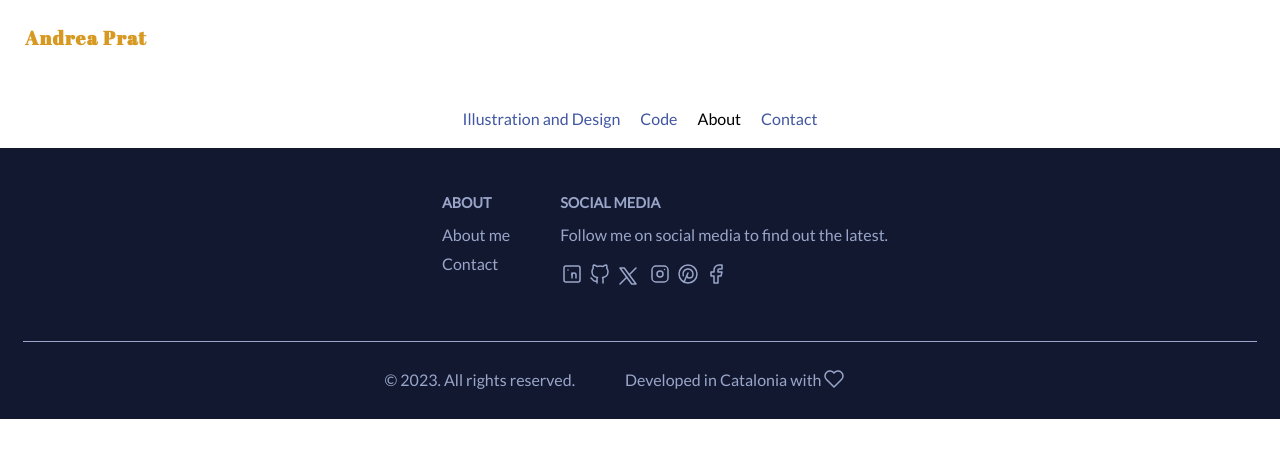
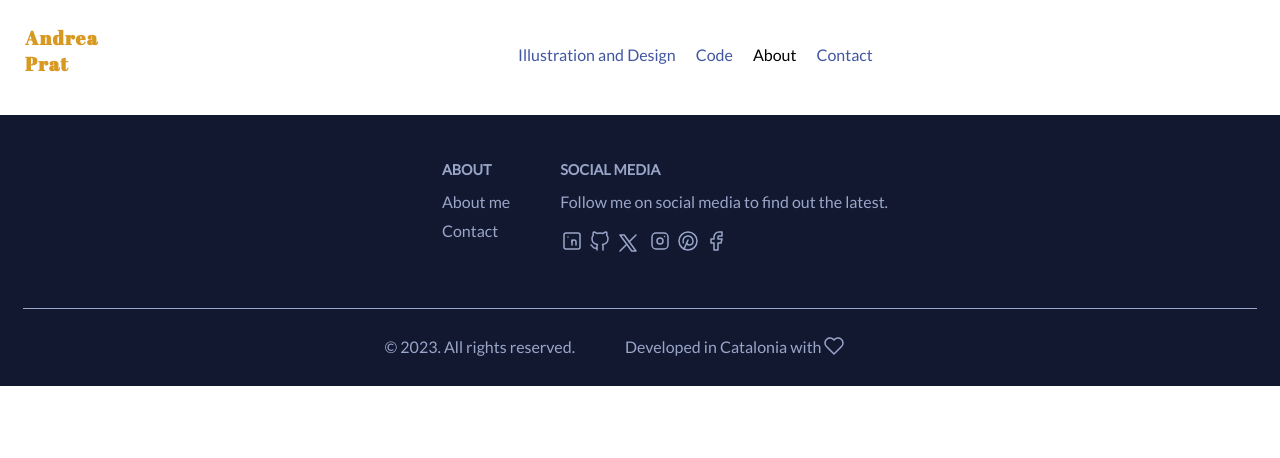
Before and after one commit to AndPrat/andreaprat, a React (Vite) app: page / in a window 1280 px wide. Shown: the top 458 px of the page. Built offline with nearby package versions, Linux system fonts and the light colour scheme.

Commit message:
Change NavigationBar component in the Header component

```diff
--- a/src/components/App/App.tsx
+++ b/src/components/App/App.tsx
@@ -1,16 +1,14 @@
+import { Suspense } from "react";
 import { Route, Routes } from "react-router-dom";
+import { LazyAboutPage } from "../../pages/LazyPages/LazyPages";
+import paths from "../../routers/paths/paths";
+import Footer from "../Footer/Footer";
 import Header from "../Header/Header";
-import NavigationBar from "../NavigationBar/NavigationBar";
-import paths from "../../routers/paths/paths";
-import { Suspense } from "react";
-import { LazyAboutPage } from "../../pages/LazyPages/LazyPages";
-import Footer from "../Footer/Footer";
 
 const App = (): React.ReactElement => {
   return (
     <div className="content">
       <Header />
-      <NavigationBar />
       <Routes>
         <Route
           path={paths.aboutPage}
--- a/src/components/Header/Header.tsx
+++ b/src/components/Header/Header.tsx
@@ -1,9 +1,11 @@
+import NavigationBar from "../NavigationBar/NavigationBar";
 import "./Header.css";
 
 const Header = (): React.ReactElement => {
   return (
     <header className="header">
       <h1 className="header__text">Andrea Prat</h1>
+      <NavigationBar />
     </header>
   );
 };
```
